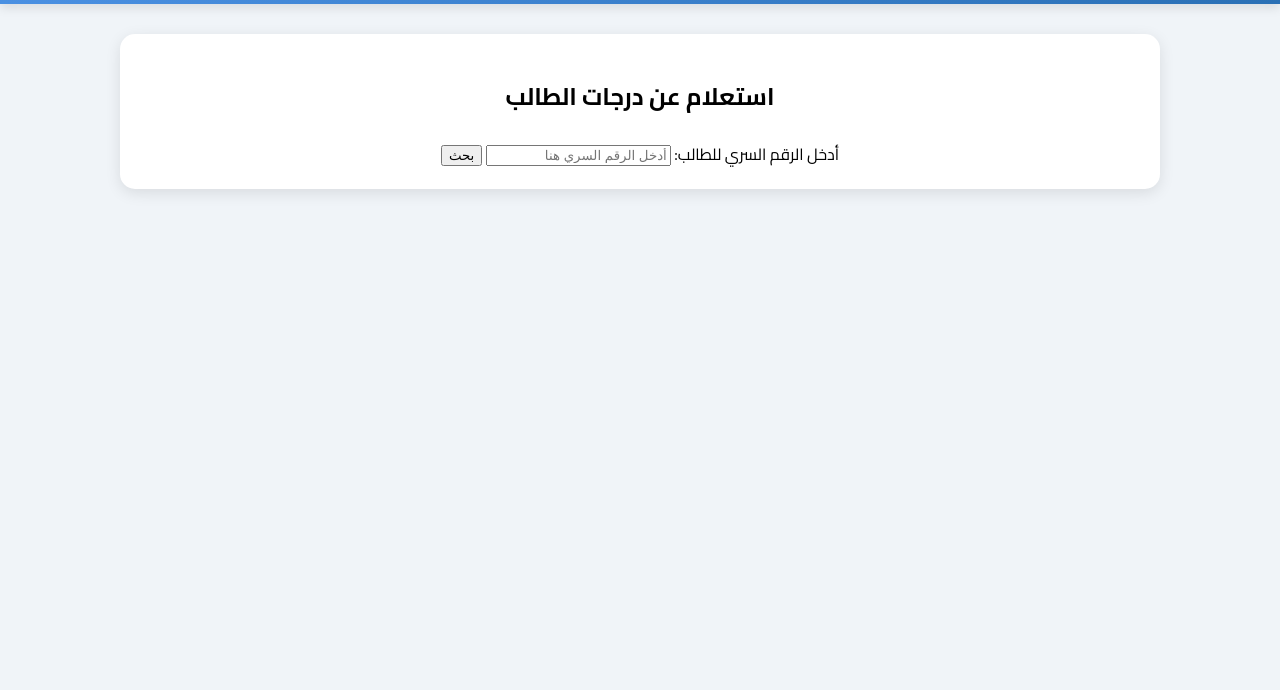
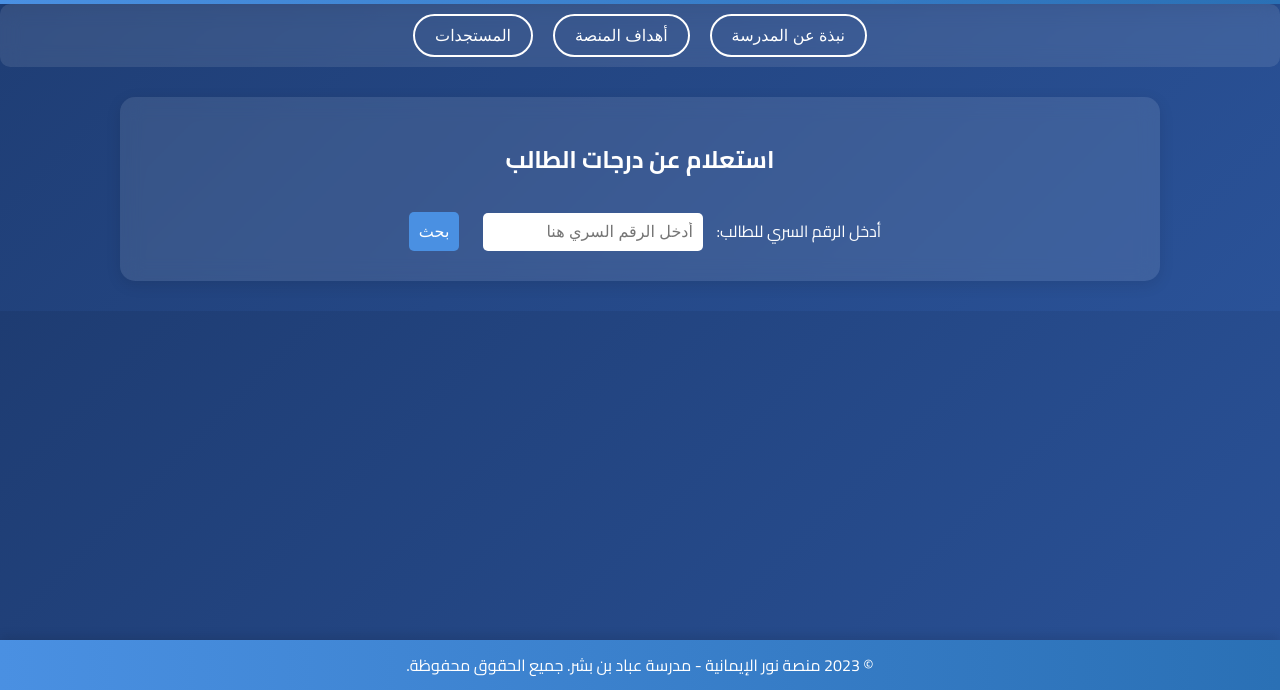
Before and after one commit to sultanalwaili/ahmadalabri, a plain HTML site: page index.html in a window 1280 px wide. Shown: the part 110-800 px from the top of the page. Drawn offline with Linux system fonts and the light colour scheme.

Commit message:
Update index.html

```diff
--- a/index.html
+++ b/index.html
@@ -10,9 +10,11 @@
             font-family: 'Cairo', sans-serif;
             text-align: center;
             direction: rtl;
-            background-color: #f0f4f8;
             margin: 0;
             padding: 0;
+            background: linear-gradient(135deg, #1e3c72 0%, #2a5298 100%);
+            color: white;
+            overflow-x: hidden;
         }
         header {
             background: linear-gradient(to right, #4a90e2, #2a70b5);
@@ -24,6 +26,7 @@
             justify-content: center;
             align-items: center;
             box-shadow: 0px 4px 10px rgba(0, 0, 0, 0.1);
+            position: relative;
         }
         .logo {
             width: 70px;
@@ -31,15 +34,49 @@
             margin-left: 20px;
             border-radius: 50%;
             border: 2px solid white;
+            animation: glow 2s infinite alternate;
+        }
+        @keyframes glow {
+            0% {
+                box-shadow: 0 0 10px rgba(255, 255, 255, 0.8);
+            }
+            100% {
+                box-shadow: 0 0 20px rgba(255, 255, 255, 1);
+            }
+        }
+        .nav-bar {
+            display: flex;
+            justify-content: center;
+            background: rgba(255, 255, 255, 0.1);
+            padding: 10px;
+            margin-bottom: 20px;
+            border-radius: 10px;
+            backdrop-filter: blur(10px);
+        }
+        .nav-bar button {
+            background-color: transparent;
+            border: 2px solid white;
+            color: white;
+            padding: 10px 20px;
+            margin: 0 10px;
+            border-radius: 25px;
+            font-size: 16px;
+            cursor: pointer;
+            transition: background-color 0.3s ease, color 0.3s ease;
+        }
+        .nav-bar button:hover {
+            background-color: white;
+            color: #2a70b5;
         }
         .container {
             margin: 30px auto;
             width: 95%;
             max-width: 1000px;
-            background: white;
+            background: rgba(255, 255, 255, 0.1);
             padding: 20px;
             border-radius: 15px;
             box-shadow: 0px 4px 15px rgba(0, 0, 0, 0.1);
+            backdrop-filter: blur(10px);
         }
         .data-table {
             width: 100%;
@@ -47,13 +84,13 @@
             margin-top: 20px;
         }
         .data-table th, .data-table td {
-            border: 1px solid #ddd;
+            border: 1px solid rgba(255, 255, 255, 0.2);
             padding: 10px;
             text-align: right;
             white-space: normal;
         }
         .data-table th {
-            background-color: #4a90e2;
+            background-color: rgba(74, 144, 226, 0.8);
             color: white;
             font-weight: bold;
         }
@@ -62,6 +99,38 @@
             font-weight: bold;
             margin-top: 20px;
         }
+        footer {
+            background: linear-gradient(to right, #4a90e2, #2a70b5);
+            color: white;
+            padding: 10px 0;
+            font-size: 16px;
+            position: fixed;
+            bottom: 0;
+            width: 100%;
+            box-shadow: 0px -4px 10px rgba(0, 0, 0, 0.1);
+        }
+        input, button {
+            padding: 10px;
+            margin: 10px;
+            border: none;
+            border-radius: 5px;
+            font-size: 16px;
+        }
+        input {
+            width: 200px;
+        }
+        button {
+            background-color: #4a90e2;
+            color: white;
+            cursor: pointer;
+            transition: background-color 0.3s ease;
+        }
+        button:hover {
+            background-color: #2a70b5;
+        }
+        .hidden {
+            display: none;
+        }
     </style>
 </head>
 <body>
@@ -69,13 +138,46 @@
         <img src="https://h.top4top.io/p_3326525sf1.jpg" alt="شعار المدرسة" class="logo">
         منصة نور الإيمانية - مدرسة عباد بن بشر
     </header>
+    <div class="nav-bar">
+        <button onclick="showSection('about')">نبذة عن المدرسة</button>
+        <button onclick="showSection('goals')">أهداف المنصة</button>
+        <button onclick="showSection('news')">المستجدات</button>
+    </div>
     <div class="container">
-        <h2>استعلام عن درجات الطالب</h2>
-        <label for="studentId">أدخل الرقم السري للطالب:</label>
-        <input type="text" id="studentId" placeholder="أدخل الرقم السري هنا">
-        <button onclick="fetchStudentData()">بحث</button>
-        <div id="result"></div>
+        <div id="about" class="hidden">
+            <h2>نبذة عن المدرسة</h2>
+            <p>مدرسة عباد بن بشر هي مؤسسة تعليمية رائدة تهدف إلى تقديم تعليم متميز يعزز القيم الإسلامية والتفوق الأكاديمي. تأسست المدرسة عام 2005، وهي تقدم خدماتها التعليمية لطلاب المراحل الابتدائية والمتوسطة والثانوية.</p>
+        </div>
+        <div id="goals" class="hidden">
+            <h2>أهداف المنصة</h2>
+            <p>تهدف منصة نور الإيمانية إلى:</p>
+            <ul>
+                <li>تحسين التواصل بين المدرسة وأولياء الأمور.</li>
+                <li>توفير وسيلة سهلة للوصول إلى درجات الطلاب.</li>
+                <li>تعزيز الشفافية في العملية التعليمية.</li>
+                <li>تقديم محتوى تعليمي إضافي للطلاب.</li>
+            </ul>
+        </div>
+        <div id="news" class="hidden">
+            <h2>المستجدات</h2>
+            <p>آخر الأخبار والتحديثات:</p>
+            <ul>
+                <li>تم إطلاق المنصة الجديدة بتاريخ 10 أكتوبر 2023.</li>
+                <li>سيتم عقد اجتماع لأولياء الأمور يوم 15 أكتوبر 2023.</li>
+                <li>تم تحديث نظام التقييم ليشمل المزيد من التفاصيل.</li>
+            </ul>
+        </div>
+        <div id="main-content">
+            <h2>استعلام عن درجات الطالب</h2>
+            <label for="studentId">أدخل الرقم السري للطالب:</label>
+            <input type="text" id="studentId" placeholder="أدخل الرقم السري هنا">
+            <button onclick="fetchStudentData()">بحث</button>
+            <div id="result"></div>
+        </div>
     </div>
+    <footer>
+        &copy; 2023 منصة نور الإيمانية - مدرسة عباد بن بشر. جميع الحقوق محفوظة.
+    </footer>
     <script>
         async function fetchStudentData() {
             const studentId = document.getElementById("studentId").value.trim();
@@ -96,12 +198,13 @@
                     throw new Error("لا توجد بيانات في الجدول");
                 }
                 const headers = rows[0].map(header => header.trim());
-                const students = rows.slice(1).filter(row => row.length >= headers.length);
-                const studentData = students.find(row => row[1]?.trim() === studentId);
+                const students = rows.slice(1);
+                const studentData = students.find(row => row.length > 1 && row[1]?.trim() === studentId);
                 if (studentData) {
                     let table = "<table class='data-table'>";
                     headers.forEach((header, index) => {
-                        table += `<tr><th>${header}</th><td>${studentData[index]?.trim() || '-'}</td></tr>`;
+                        const value = studentData[index] !== undefined ? studentData[index].trim() : '-';
+                        table += `<tr><th>${header}</th><td>${value}</td></tr>`;
                     });
                     table += "</table>";
                     document.getElementById("result").innerHTML = table;
@@ -113,6 +216,24 @@
                 document.getElementById("result").innerHTML = `<p class='error-message'>حدث خطأ أثناء جلب البيانات: ${error.message}</p>`;
             }
         }
+
+        function showSection(sectionId) {
+            // إخفاء جميع الأقسام
+            document.querySelectorAll('.container > div').forEach(div => {
+                div.classList.add('hidden');
+            });
+            // إظهار القسم المحدد
+            document.getElementById(sectionId).classList.remove('hidden');
+            // إظهار المحتوى الرئيسي إذا كان القسم المحدد هو نفسه
+            if (sectionId === 'main-content') {
+                document.getElementById('main-content').classList.remove('hidden');
+            }
+        }
+
+        // إظهار المحتوى الرئيسي عند تحميل الصفحة
+        document.addEventListener('DOMContentLoaded', () => {
+            showSection('main-content');
+        });
     </script>
 </body>
 </html>
```
